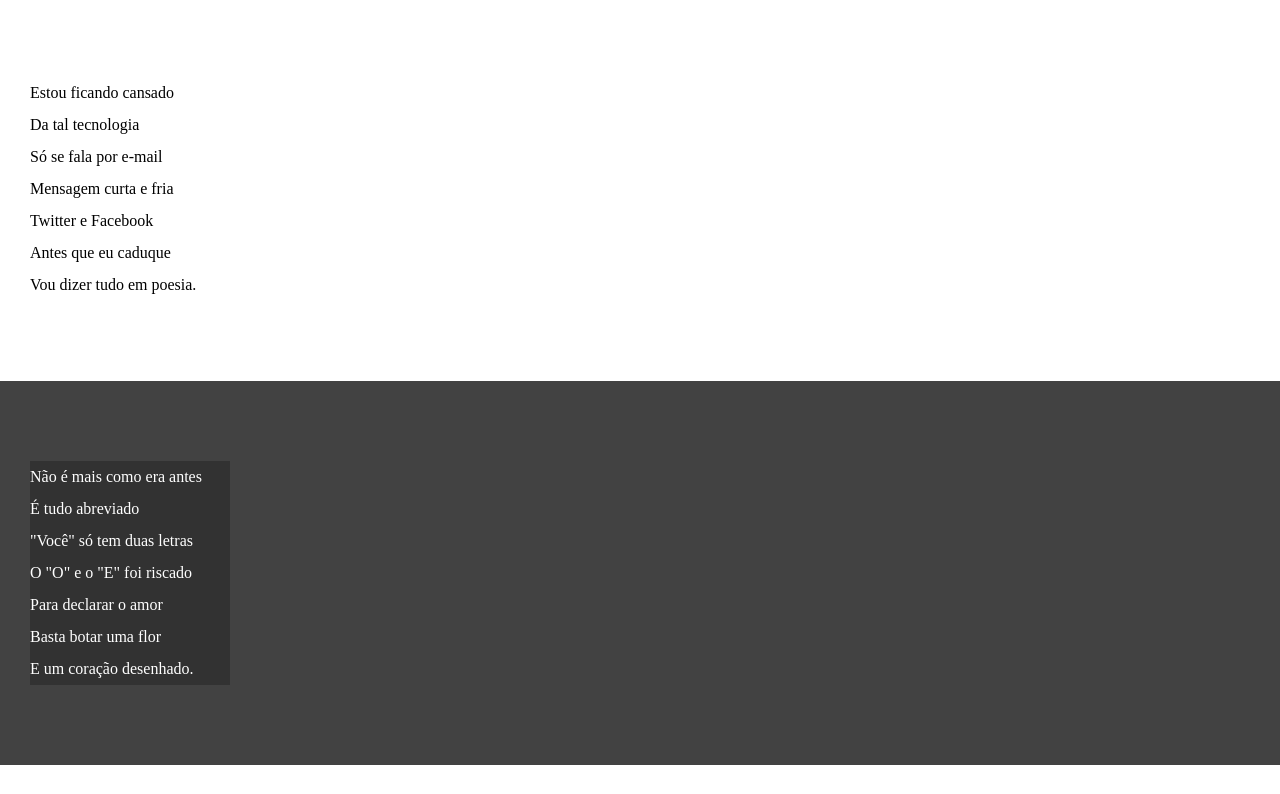
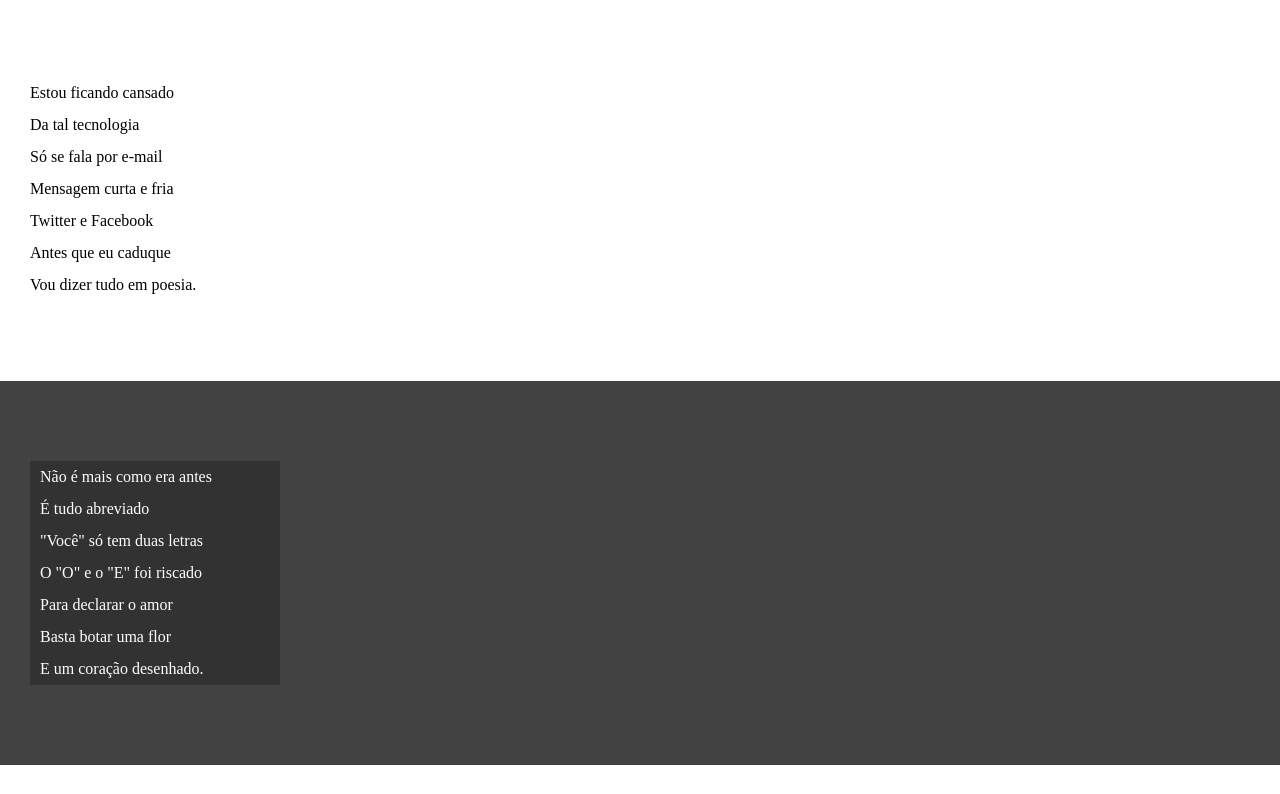
Before and after one commit to wesleyp846/cordelModerno, a plain HTML site: page index.html in a window 1280 px wide. Shown: the part 158-952 px from the top of the page. Drawn offline with Linux system fonts and the light colour scheme.

Commit message:
ajuste css

```diff
--- a/estilo/style.css
+++ b/estilo/style.css
@@ -73,7 +73,8 @@ section.imagem > p {
     /*box bem transparente*/
     background-color: rgba(0, 0, 0, 0.251);
     /*evita que o box seja maior que o necessário, quanto mais testo, mais px*/
-    width: 200px;
+    width: 230px;
+    padding: 0px 10px 0px 10px;
 }
 
 footer {
```
